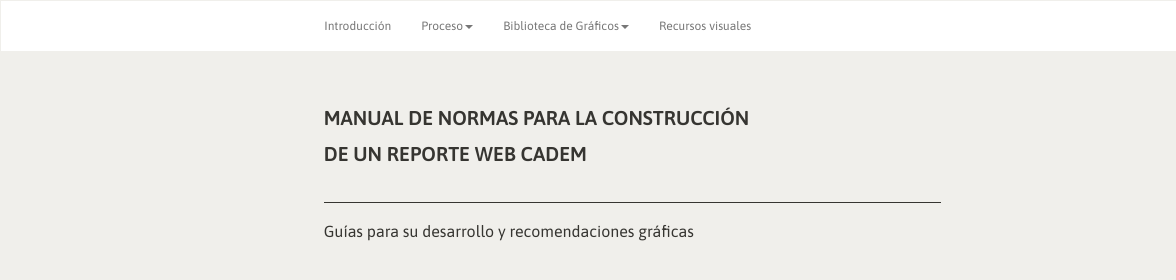
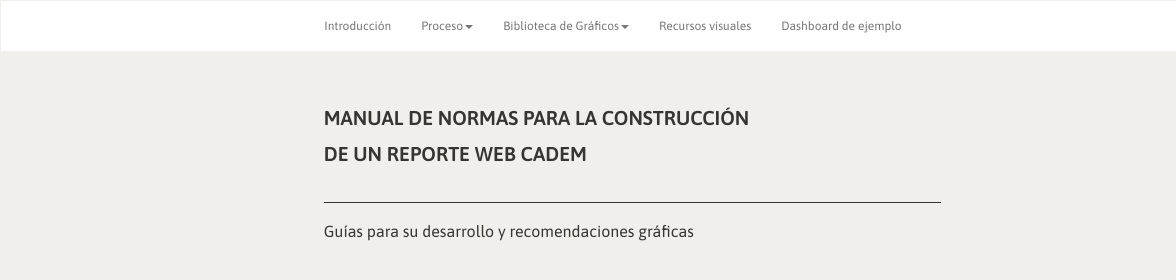
Before and after one commit to karihigh/manual_cadem, a plain HTML site: page index.html in a window 1280 px wide. Shown: the top 280 px of the page, 0-1176 px from the left. Drawn offline with Linux system fonts and the light colour scheme.

Commit message:
menu dashboard

```diff
--- a/index.html
+++ b/index.html
@@ -54,6 +54,9 @@
             <li>
               <a href="intro.html" class="dpd-menu">Recursos visuales</a>
             </li>
+            <li>
+              <a href="http://298cfd1090.testurl.ws/" class="dpd-menu">Dashboard de ejemplo</a>
+            </li>
           </ul>
         </div>
         <div class="col-md-offset-2">
```
